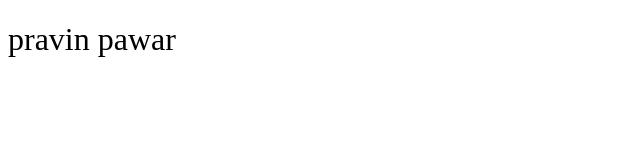
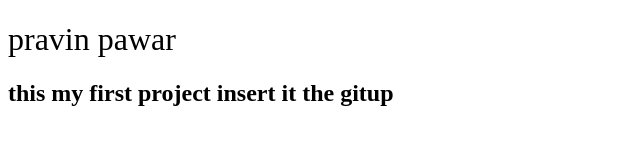
Before and after one commit to pdpawar8886/inventry_mangment-system, a plain HTML site: page index.html in a window 1280 px wide. Shown: the whole page, without its empty margins (0-640 px from the left). Drawn offline with Linux system fonts and the light colour scheme.

```diff
--- a/index.html
+++ b/index.html
@@ -11,6 +11,7 @@
 </head>
 <body>
    <h1 id="h">pravin pawar </h1>
+   <h2> this my first project insert it the gitup</h2>
 
 </body>
 </html>
```
